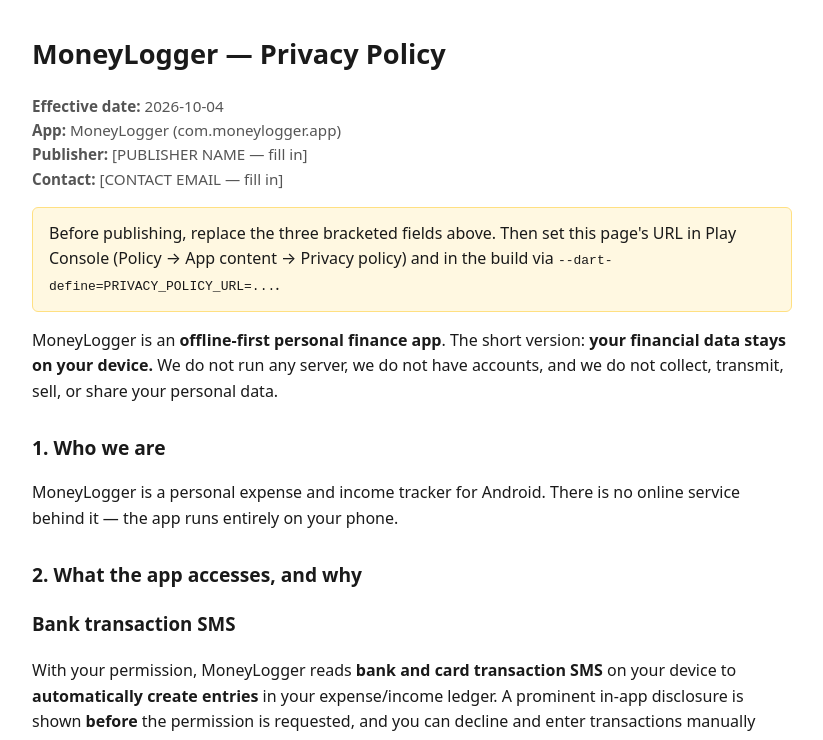
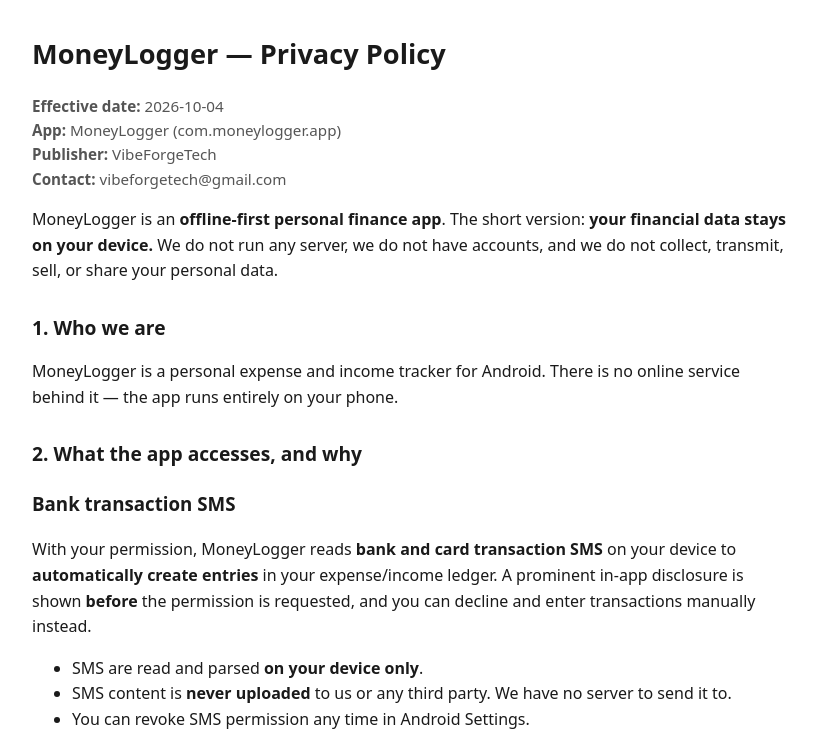
Before and after one commit to VibeForgeTech/PrivacyPolicy, a plain HTML site: page index.html in a window 1280 px wide. Shown: the top 740 px of the page, without its empty margins (228-1051 px from the left). Drawn offline with Linux system fonts and the light colour scheme.

Commit message:
Added Name and email

```diff
--- a/index.html
+++ b/index.html
@@ -20,12 +20,8 @@
 <h1>MoneyLogger — Privacy Policy</h1>
 <p class="meta"><strong>Effective date:</strong> 2026-10-04<br>
 <strong>App:</strong> MoneyLogger (com.moneylogger.app)<br>
-<strong>Publisher:</strong> [PUBLISHER NAME — fill in]<br>
-<strong>Contact:</strong> [CONTACT EMAIL — fill in]</p>
-
-<p class="note">Before publishing, replace the three bracketed fields above. Then set this page's
-URL in Play Console (Policy &rarr; App content &rarr; Privacy policy) and in the build via
-<code>--dart-define=PRIVACY_POLICY_URL=...</code>.</p>
+<strong>Publisher:</strong> VibeForgeTech<br>
+<strong>Contact:</strong> vibeforgetech@gmail.com</p>
 
 <p>MoneyLogger is an <strong>offline-first personal finance app</strong>. The short version:
 <strong>your financial data stays on your device.</strong> We do not run any server, we do not
@@ -99,7 +95,7 @@ biometric app lock inside MoneyLogger. Google Drive backups are encrypted.</p>
 <p>We may update this policy as the app evolves; the "Effective date" above reflects the latest version.</p>
 
 <h2>10. Contact</h2>
-<p>Questions about this policy or your data: [CONTACT EMAIL — fill in].</p>
+<p>Questions about this policy or your data: [CONTACT EMAIL — vibeforgetech@gmail.com].</p>
 
 </body>
 </html>
```
